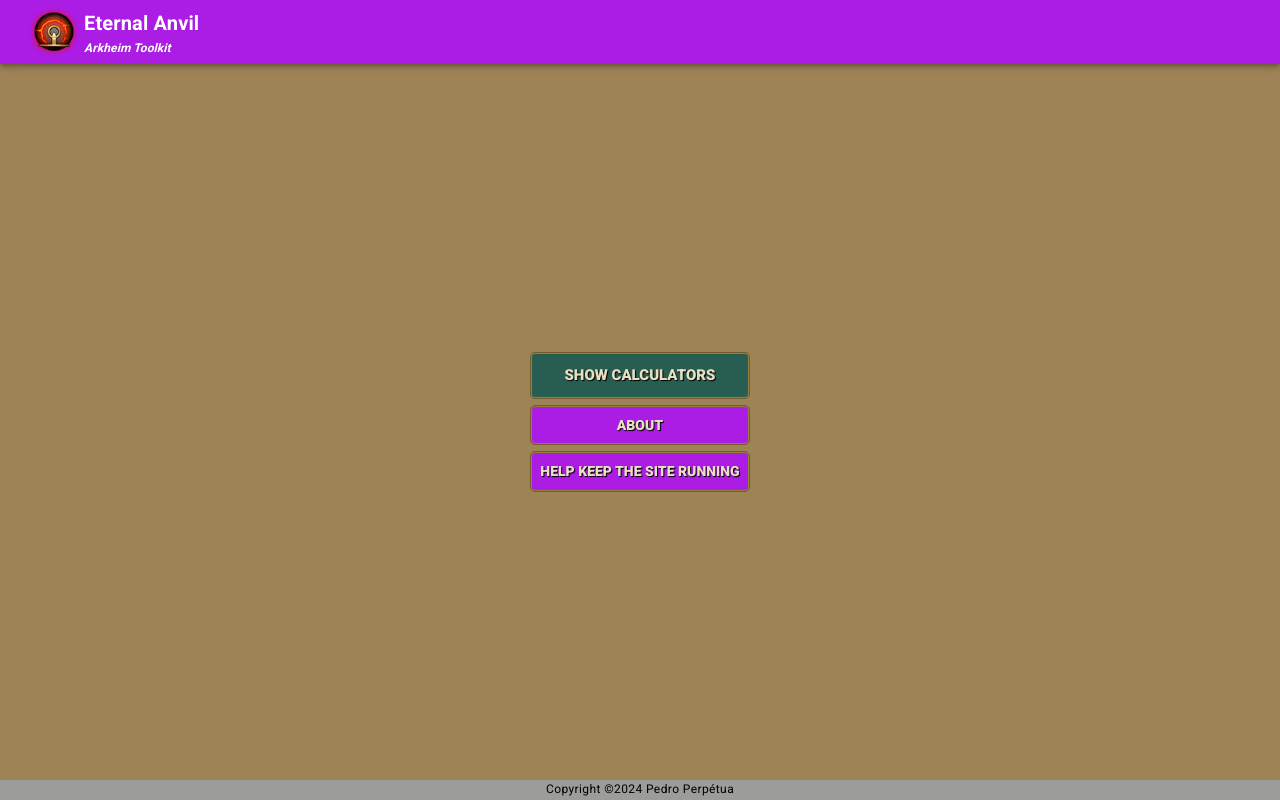
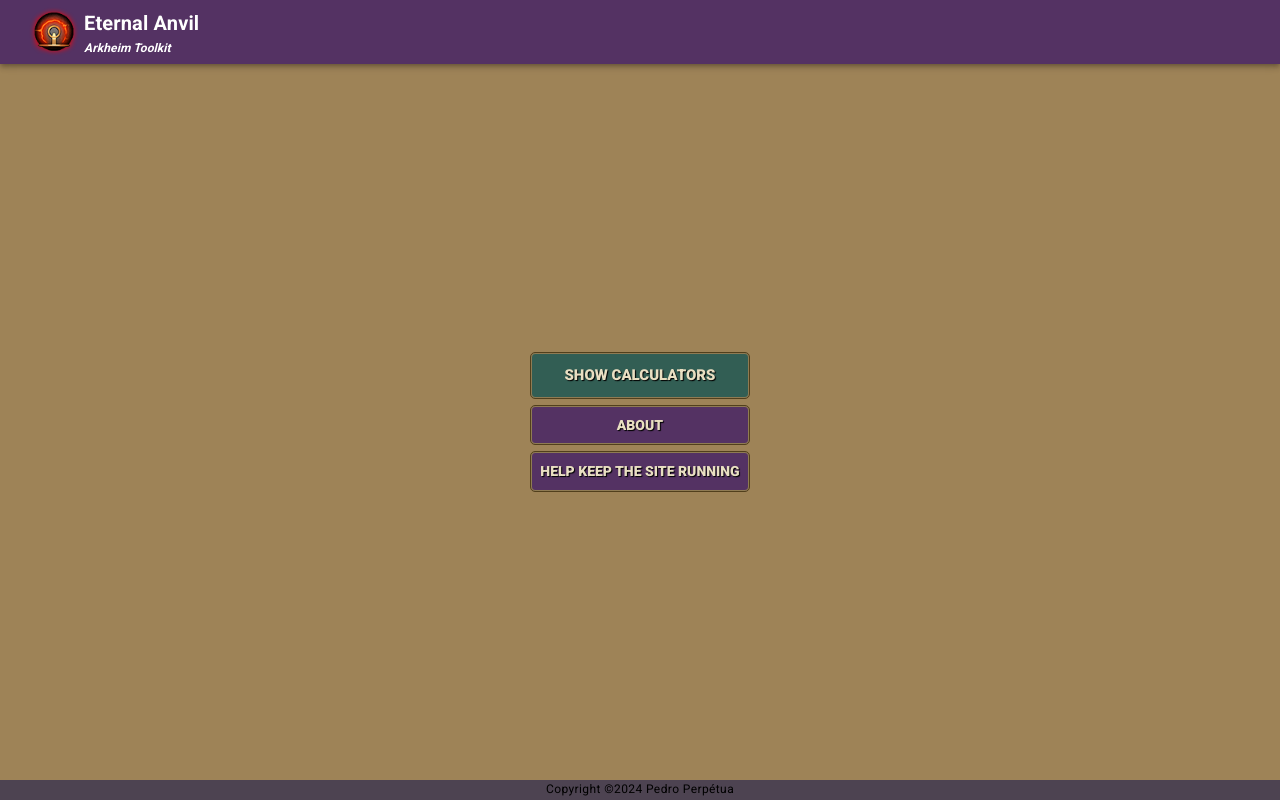
Before and after one commit to PedroPerpetua/eternal-anvil, a React (Vite) app: page / in a window 1280 px wide. Built offline with nearby package versions, Linux system fonts and the light colour scheme.

Commit message:
Re-adjusted palette

```diff
--- a/src/components/common/styled/FabGameButton.tsx
+++ b/src/components/common/styled/FabGameButton.tsx
@@ -9,7 +9,7 @@ type FabGameButtonExtraProps = {
 };
 
 const FabGameButton = styled(Fab)(({ selected = false }: FabGameButtonExtraProps) => ({
-  color: teal.text,
+  color: teal.contrastText,
   letterSpacing: '0px',
   fontWeight: 900,
   backgroundColor: selected ? teal.light : teal.main,
--- a/src/components/common/styled/GameButton.tsx
+++ b/src/components/common/styled/GameButton.tsx
@@ -9,11 +9,11 @@ type GameButtonExtraProps = {
 };
 
 const GameButton = styled(Button)(({ selected = false }: GameButtonExtraProps) => ({
-  color: teal.text,
+  color: teal.contrastText,
   letterSpacing: '0px',
   fontWeight: 900,
   backgroundColor: selected ? teal.light : teal.main,
-  '&:hover': { backgroundColor: teal.light },
+  '&:hover': { backgroundColor: teal.dark },
   '&.Mui-disabled': { backgroundColor: teal.dark },
   textShadow: '1px 1px 1px black',
   border: '1px solid',
--- a/src/theme.ts
+++ b/src/theme.ts
@@ -4,15 +4,15 @@ export const backgroundColor = '#9e8357';
 
 export const gameColors = {
   teal: {
-    main: '#285e51',
-    light: '#40766c',
-    dark: '#1e463d',
-    text: '#e9dfc2',
+    main: '#325E54',
+    light: '#5b7e76',
+    dark: '#23413a',
+    contrastText: '#e9dfc2',
   },
   gold: {
-    light: '#987f3c',
-    dark: '#745b29',
-    darker: '#3a2d14',
+    main: '#745b29',
+    light: '#8f7b53',
+    dark: '#513f1c',
   },
   goldIcon: '#d8bc68',
 };
@@ -20,14 +20,10 @@ export const gameColors = {
 const theme = createTheme({
   palette: {
     primary: {
-      light: '#BC56E7',
-      main: '#AB1DE4',
-      dark: '#9610BF',
+      main: '#543263',
     },
     secondary: {
-      light: '#B0B0B0',
-      main: '#9C9D9A',
-      dark: '#5F605F',
+      main: '#4D4351',
     },
   },
 });
```
